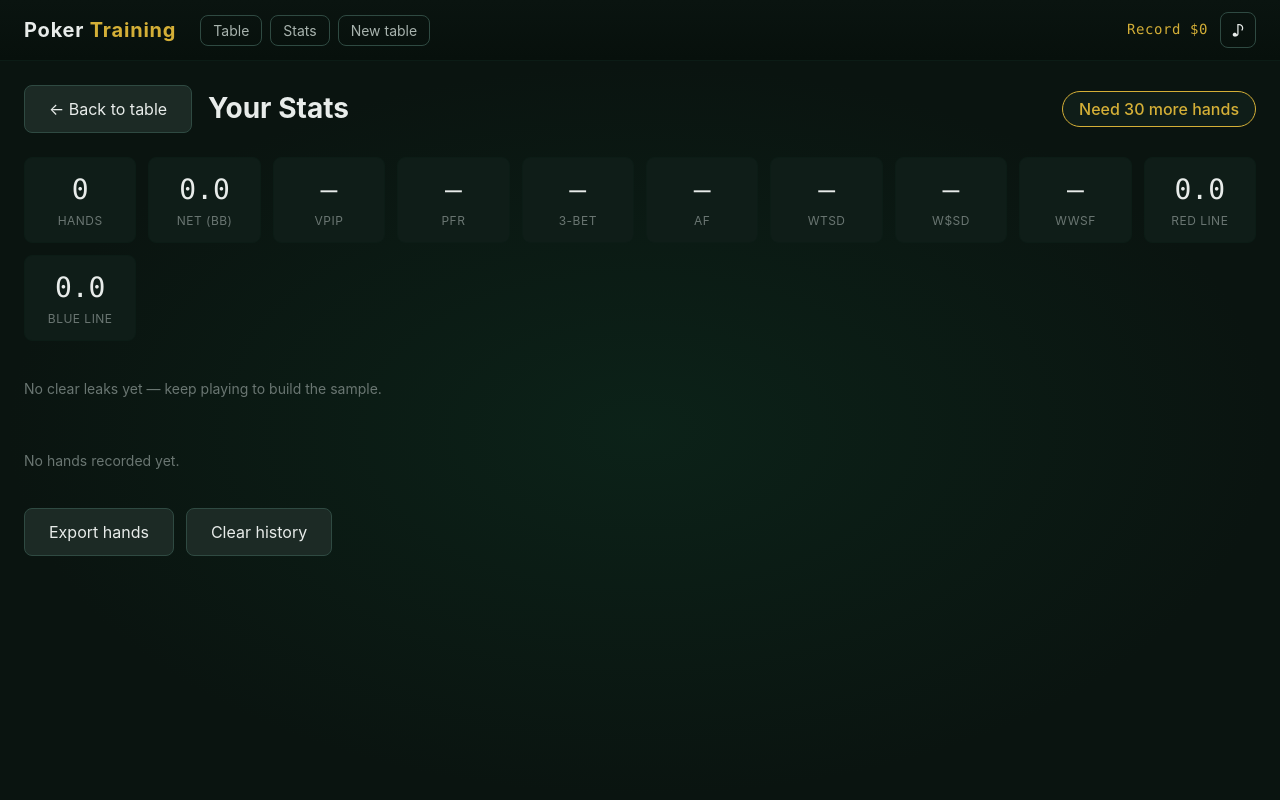
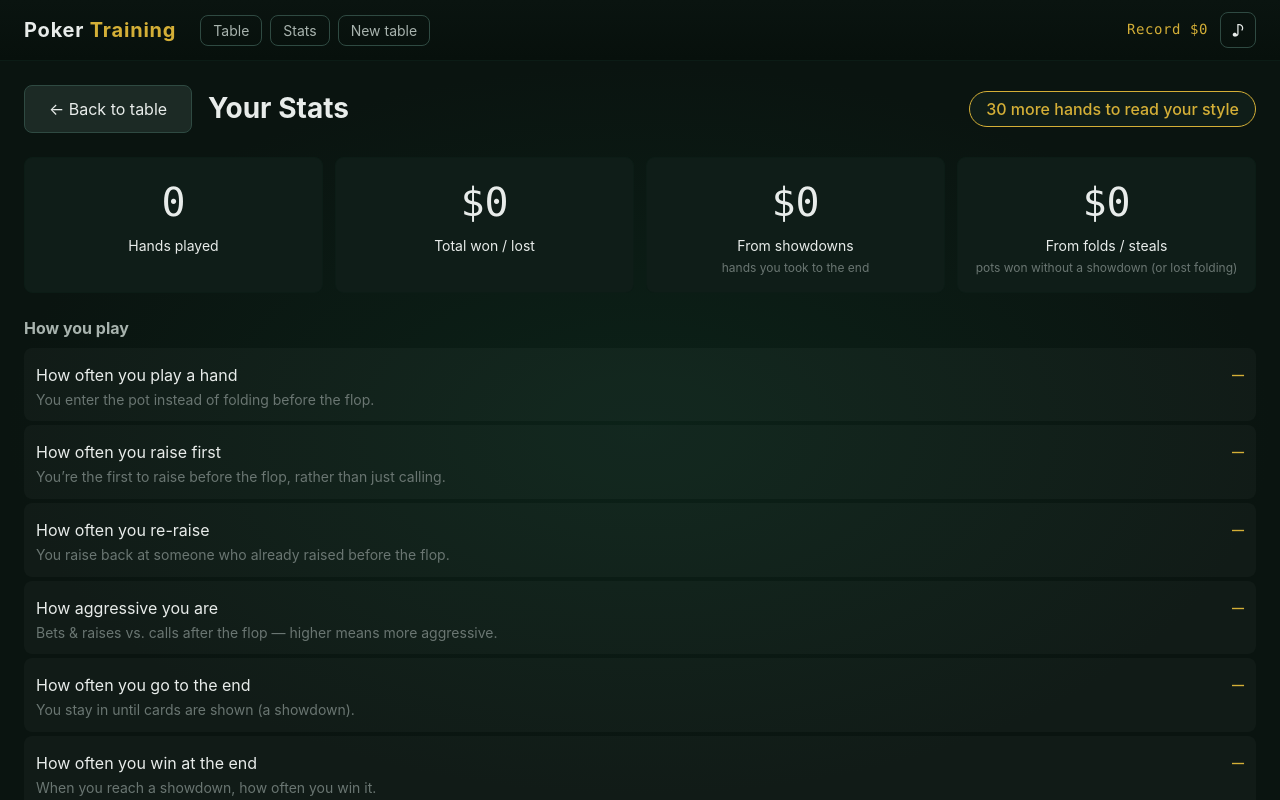
Before and after one commit to BuiltByBean/PokerTraining, a website built with Vite: page index.html in a window 1280 px wide. Both pictures are taken after a click on the button "Stats". Built offline with nearby package versions, Linux system fonts and the light colour scheme.

Commit message:
Rewrite the stats dashboard for non-poker-players
The dashboard was a HUD wall: bb amounts and abbreviations (VPIP, PFR, 3-BET,
AF, WTSD, W$SD, WWSF, RED/BLUE LINE) with mostly "—" placeholders. Rebuilt it
to be readable:

- Money in dollars, not big blinds (overview tiles + recent-hand results),
  colored green/red for win/loss.
- Overview tiles that are meaningful immediately: Hands played, Total won/lost,
  From showdowns, From folds/steals — each with a plain sub-line.
- "How you play" section: plain-English stat names with a one-line explanation
  each ("How often you play a hand", "How aggressive you are", ...), and real
  percentages computed from hits/opps so numbers show even with a small sample.
- Recent-hand tags spelled out ("won at showdown" / "won — they folded") instead
  of BLUE/RED/NONE.
- Header reads "N more hands to read your style"; archetype shown in words.

Co-Authored-By: Claude Opus 4.8 <noreply@anthropic.com>

```diff
--- a/src/styles/dashboard.css
+++ b/src/styles/dashboard.css
@@ -31,9 +31,9 @@
   font-weight: var(--fw-medium);
 }
 
-.dashboard__tiles {
+.dashboard__overview {
   display: grid;
-  grid-template-columns: repeat(auto-fill, minmax(110px, 1fr));
+  grid-template-columns: repeat(auto-fit, minmax(180px, 1fr));
   gap: var(--sp-3);
 }
 
@@ -41,14 +41,33 @@
   background: var(--c-bg-elev);
   border: 1px solid #0c1c16;
   border-radius: var(--r-md);
-  padding: var(--sp-3);
+  padding: var(--sp-4);
   text-align: center;
 }
 
-.tile__value { font-family: var(--font-num); font-size: var(--fs-xl); color: var(--c-text); }
-.tile__label { font-size: var(--fs-xs); color: var(--c-text-faint); text-transform: uppercase; letter-spacing: .04em; margin-top: 4px; }
+.tile__value { font-family: var(--font-num); font-size: var(--fs-2xl); color: var(--c-text); }
+.tile__value--win { color: var(--c-good); }
+.tile__value--loss { color: #e8867c; }
+.tile__label { font-size: var(--fs-sm); color: var(--c-text); margin-top: 6px; }
+.tile__sub { font-size: var(--fs-xs); color: var(--c-text-faint); margin-top: 4px; }
 
 .dashboard__subtitle { margin: 0 0 var(--sp-2); font-size: var(--fs-md); color: var(--c-text-dim); }
+
+/* Plain-language playing-style list. */
+.statlist { display: grid; gap: var(--sp-1); }
+
+.statrow {
+  display: grid;
+  gap: 2px;
+  padding: var(--sp-3);
+  background: rgba(255, 255, 255, .03);
+  border-radius: var(--r-md);
+}
+
+.statrow__main { display: flex; align-items: baseline; justify-content: space-between; gap: var(--sp-3); }
+.statrow__name { font-size: var(--fs-md); color: var(--c-text); }
+.statrow__value { font-family: var(--font-num); font-size: var(--fs-lg); color: var(--c-accent); }
+.statrow__desc { font-size: var(--fs-sm); color: var(--c-text-faint); }
 .dashboard__leaks { display: grid; gap: var(--sp-2); }
 .dashboard__none { color: var(--c-text-faint); font-size: var(--fs-sm); }
 
--- a/src/ui/dashboard.ts
+++ b/src/ui/dashboard.ts
@@ -1,8 +1,9 @@
 /*
- * Stats & leaks dashboard. Aggregates every stored hand into the HUD stats a
- * tracker would show, names the player's archetype, lists their biggest leaks,
- * and offers a scrollable history that opens any hand for review. Pure render
- * from records the caller loads (async) and passes in.
+ * Stats & history dashboard, written for a human, not a HUD. Money is shown in
+ * dollars (not big blinds), and every stat has a plain-English name + one-line
+ * explanation instead of poker shorthand (VPIP, PFR, AF, WTSD…). Percentages
+ * show as soon as there's any sample; the header notes when there are still too
+ * few hands to read them as a reliable "style."
  */
 
 import { computeStats, detectAggregateLeaks, type Ratio, type StatPanel } from '../analysis/index';
@@ -20,29 +21,37 @@ export interface DashboardOptions {
 }
 
 const ARCHETYPE_LABEL: Record<string, string> = {
-  nit: 'Nit (very tight)', tag: 'TAG (tight-aggressive)', lag: 'LAG (loose-aggressive)',
-  'calling-station': 'Calling station', maniac: 'Maniac', 'loose-passive': 'Loose-passive',
-  balanced: 'Balanced',
+  nit: 'Very tight player', tag: 'Tight & aggressive (solid)', lag: 'Loose & aggressive',
+  'calling-station': 'Calls too much', maniac: 'Very wild', 'loose-passive': 'Plays a lot, rarely raises',
+  balanced: 'Well balanced',
 };
+
+const RELIABLE_AT = 30;
 
 export function renderDashboard(opts: DashboardOptions): HTMLElement {
   const stats = computeStats(opts.records);
   const leaks = detectAggregateLeaks(opts.records, stats);
+  const money = moneyTotals(opts.records);
 
   return el('div', { class: 'dashboard' },
     el('div', { class: 'dashboard__head' },
       el('button', { class: 'modal__btn', onclick: opts.onBack }, '← Back to table'),
       el('h2', { class: 'dashboard__title' }, 'Your Stats'),
       el('div', { class: 'dashboard__archetype' },
-        stats.archetype ? (ARCHETYPE_LABEL[stats.archetype] ?? stats.archetype) : `Need ${30 - stats.hands} more hands`)),
-    tiles(stats),
+        stats.archetype ? `Your style: ${ARCHETYPE_LABEL[stats.archetype] ?? stats.archetype}`
+          : `${Math.max(0, RELIABLE_AT - stats.hands)} more hands to read your style`)),
+
+    overview(stats.hands, money),
+    style(stats),
+
     leaks.length
       ? el('section', { class: 'dashboard__leaks' },
-          el('h3', { class: 'dashboard__subtitle' }, 'Your biggest leaks'),
+          el('h3', { class: 'dashboard__subtitle' }, 'What to work on'),
           ...leaks.map(l => el('div', { class: `leak leak--${l.severity}` },
             el('div', { class: 'leak__title' }, l.title),
             el('div', { class: 'leak__body' }, l.explanation))))
-      : el('p', { class: 'dashboard__none' }, 'No clear leaks yet — keep playing to build the sample.'),
+      : el('p', { class: 'dashboard__none' }, 'Keep playing — once there’s enough data, your habits to fix will show up here.'),
+
     history(opts),
     el('div', { class: 'dashboard__foot' },
       el('button', { class: 'modal__btn', onclick: opts.onExport }, 'Export hands'),
@@ -50,27 +59,68 @@ export function renderDashboard(opts: DashboardOptions): HTMLElement {
   );
 }
 
-function tiles(s: StatPanel): HTMLElement {
-  return el('div', { class: 'dashboard__tiles' },
-    tile('Hands', String(s.hands), 'Total hands played'),
-    tile('Net (bb)', signed(s.netBb), 'Overall winnings, in big blinds'),
-    tile('VPIP', pct(s.vpip), 'How often you play a hand instead of folding'),
-    tile('PFR', pct(s.pfr), 'How often you raise before the flop'),
-    tile('3-Bet', pct(s.threeBet), 'How often you re-raise before the flop'),
-    tile('AF', s.af === undefined ? '—' : s.af.toFixed(1), 'How aggressive you are after the flop (bets+raises per call)'),
-    tile('WTSD', pct(s.wtsd), 'How often you reach showdown after seeing the flop'),
-    tile('W$SD', pct(s.wssd), 'How often you win once you reach showdown'),
-    tile('WWSF', pct(s.wwsf), 'How often you win after seeing the flop'),
-    tile('Red line', signed(s.redLineBb), 'Money won/lost in pots that never reached showdown'),
-    tile('Blue line', signed(s.blueLineBb), 'Money won/lost in pots that did reach showdown'),
+// ── overview (always meaningful) ──────────────────────────────────────────
+
+interface Money { net: number; showdown: number; steal: number; }
+
+function moneyTotals(records: readonly HandRecord[]): Money {
+  let net = 0, showdown = 0;
+  for (const r of records) {
+    net += r.outcome.heroNet;
+    if (r.outcome.heroWentToShowdown) showdown += r.outcome.heroNet;
+  }
+  return { net, showdown, steal: net - showdown };
+}
+
+function overview(hands: number, m: Money): HTMLElement {
+  return el('section', { class: 'dashboard__overview' },
+    bigTile('Hands played', String(hands), ''),
+    bigTile('Total won / lost', dollars(m.net), '', m.net),
+    bigTile('From showdowns', dollars(m.showdown), 'hands you took to the end', m.showdown),
+    bigTile('From folds / steals', dollars(m.steal), 'pots won without a showdown (or lost folding)', m.steal),
   );
 }
 
-function tile(label: string, value: string, hint: string): HTMLElement {
-  return el('div', { class: 'tile', title: hint },
-    el('div', { class: 'tile__value' }, value),
-    el('div', { class: 'tile__label' }, label));
+function bigTile(label: string, value: string, sub: string, signedVal = 0): HTMLElement {
+  const cls = signedVal > 0 ? 'tile__value tile__value--win' : signedVal < 0 ? 'tile__value tile__value--loss' : 'tile__value';
+  return el('div', { class: 'tile' },
+    el('div', { class: cls }, value),
+    el('div', { class: 'tile__label' }, label),
+    sub ? el('div', { class: 'tile__sub' }, sub) : null);
 }
+
+// ── playing style (percentages, plain-language) ───────────────────────────
+
+function style(s: StatPanel): HTMLElement {
+  const rows = [
+    statRow('How often you play a hand', pctRaw(s.vpip), 'You enter the pot instead of folding before the flop.'),
+    statRow('How often you raise first', pctRaw(s.pfr), 'You’re the first to raise before the flop, rather than just calling.'),
+    statRow('How often you re-raise', pctRaw(s.threeBet), 'You raise back at someone who already raised before the flop.'),
+    statRow('How aggressive you are', s.af === undefined ? '—' : `${s.af.toFixed(1)}×`, 'Bets & raises vs. calls after the flop — higher means more aggressive.'),
+    statRow('How often you go to the end', pctRaw(s.wtsd), 'You stay in until cards are shown (a showdown).'),
+    statRow('How often you win at the end', pctRaw(s.wssd), 'When you reach a showdown, how often you win it.'),
+    statRow('How often you win after the flop', pctRaw(s.wwsf), 'Once you’ve seen the flop, how often you take the pot.'),
+  ];
+  return el('section', { class: 'dashboard__style' },
+    el('h3', { class: 'dashboard__subtitle' }, 'How you play'),
+    el('div', { class: 'statlist' }, ...rows));
+}
+
+function statRow(name: string, value: string, desc: string): HTMLElement {
+  return el('div', { class: 'statrow' },
+    el('div', { class: 'statrow__main' },
+      el('span', { class: 'statrow__name' }, name),
+      el('span', { class: 'statrow__value' }, value)),
+    el('div', { class: 'statrow__desc' }, desc));
+}
+
+// ── recent hands ──────────────────────────────────────────────────────────
+
+const TAG_LABEL: Record<string, string> = {
+  blue: 'won at showdown',
+  red: 'won — they folded',
+  none: '',
+};
 
 function history(opts: DashboardOptions): HTMLElement {
   if (opts.records.length === 0) {
@@ -78,25 +128,30 @@ function history(opts: DashboardOptions): HTMLElement {
   }
   const rows = [...opts.records].reverse().slice(0, 200).map(r => historyRow(r, opts));
   return el('section', { class: 'dashboard__history' },
-    el('h3', { class: 'dashboard__subtitle' }, 'Recent hands'),
+    el('h3', { class: 'dashboard__subtitle' }, 'Recent hands (click to review)'),
     el('div', { class: 'history' }, ...rows));
 }
 
 function historyRow(r: HandRecord, opts: DashboardOptions): HTMLElement {
   const hole = (r.holeCards[r.config.humanId] ?? []) as Card[];
-  const net = r.outcome.heroNetBb;
+  const net = r.outcome.heroNet;
   const cls = net > 0 ? 'history__net--win' : net < 0 ? 'history__net--loss' : '';
+  const tag = TAG_LABEL[r.outcome.line];
   return el('div', { class: 'history__row', onclick: () => opts.onReplay(r) },
     el('div', { class: 'history__cards board' }, ...hole.map(c => renderCard(c, { small: true }))),
-    el('span', { class: `history__tag history__tag--${r.outcome.line}` }, r.outcome.line),
-    el('span', { class: `history__net ${cls}` }, `${net > 0 ? '+' : ''}${net.toFixed(1)}bb`),
+    tag ? el('span', { class: `history__tag history__tag--${r.outcome.line}` }, tag) : el('span', {}),
+    el('span', { class: `history__net ${cls}` }, dollars(net)),
     el('span', { class: 'history__open' }, 'review →'));
 }
 
-function pct(r: Ratio): string {
-  return r.pct === undefined ? '—' : `${Math.round(r.pct * 100)}%`;
+// ── formatting ────────────────────────────────────────────────────────────
+
+/** Percentage straight from hits/opps so something shows even with few hands. */
+function pctRaw(r: Ratio): string {
+  return r.opps > 0 ? `${Math.round((r.hits / r.opps) * 100)}%` : '—';
 }
 
-function signed(n: number): string {
-  return `${n > 0 ? '+' : ''}${n.toFixed(1)}`;
+function dollars(n: number): string {
+  const sign = n > 0 ? '+' : n < 0 ? '−' : '';
+  return `${sign}$${Math.abs(n).toLocaleString()}`;
 }
```
